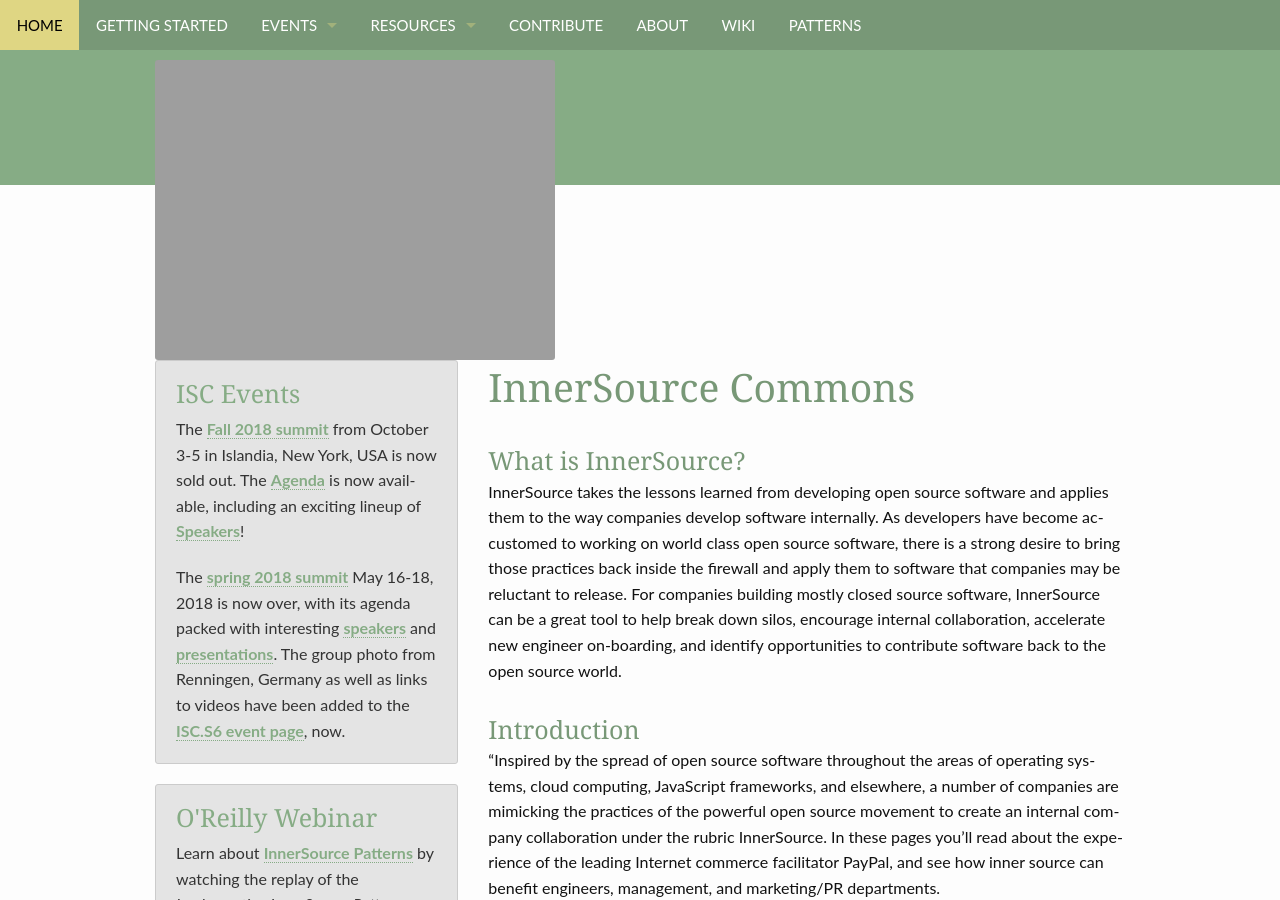
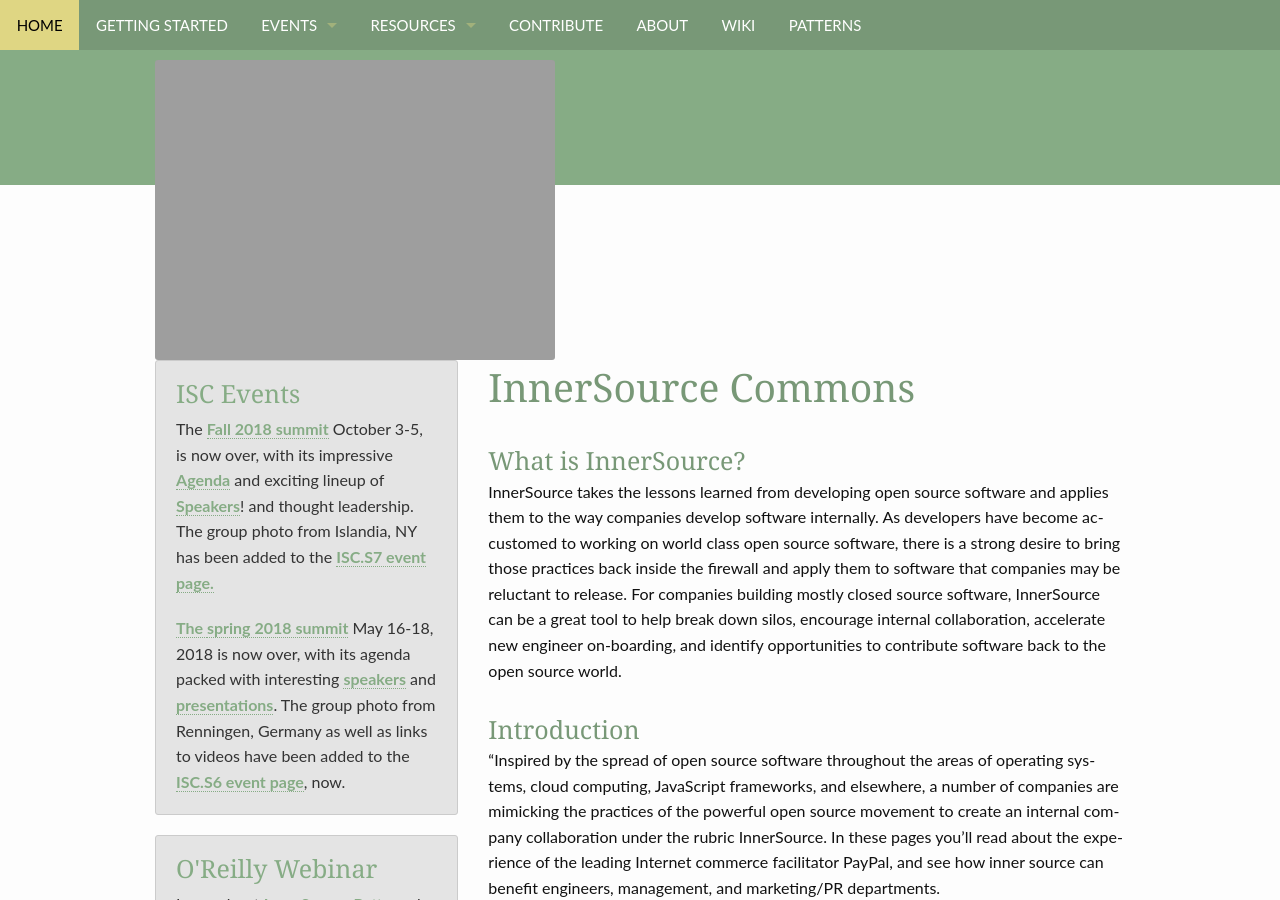
Before and after one commit to paypal/InnerSourceCommons, a Jekyll site: the page built from pages/pages-root-folder/index.md, in a window 1280 px wide and 900 px high. Built offline with Jekyll 4.4.1, drawn with Linux system fonts in a browser that asks for light colours.

Commit message:
summit over photo added
isc.s7 in sidebar

```diff
--- a/_includes/_sidebar.html
+++ b/_includes/_sidebar.html
@@ -2,7 +2,7 @@
 	<div class="panel radius">
 		<h3><a href="/InnerSourceCommons/events/">ISC Events</a></h3>
 		<p>
-        The <a href="/InnerSourceCommons/events/isc-fall-2018/">Fall 2018 summit</a> from October 3-5 in Islandia, New York, USA is now sold out. The <a href="http://paypal.github.io/InnerSourceCommons/events/isc-fall-2018-agenda" alt="Agenda">Agenda</a> is now available, including an exciting lineup of <a href="http://paypal.github.io/InnerSourceCommons/events/isc-fall-2018-speakers" alt="Speakers"> Speakers</a>!</p>
+        The <a href="/InnerSourceCommons/events/isc-fall-2018/">Fall 2018 summit</a> October 3-5, is now over, with its impressive <a href="http://paypal.github.io/InnerSourceCommons/events/isc-fall-2018-agenda" alt="Agenda">Agenda</a> and exciting lineup of <a href="http://paypal.github.io/InnerSourceCommons/events/isc-fall-2018-speakers" alt="Speakers"> Speakers</a>!</p> and thought leadership. The group photo from Islandia, NY has been added to the <a href="/InnerSourceCommons/events/isc-fall-2018/">ISC.S7 event page.
     <p>
         The <a href="/InnerSourceCommons/events/isc-spring-2018/">spring 2018 summit</a> May 16-18, 2018 is now over, with its agenda packed with interesting <a href="http://paypal.github.io/InnerSourceCommons/events/isc-spring-2018-speakers" alt="Our speakers">speakers</a> and <a href="http://paypal.github.io/InnerSourceCommons/events/isc-spring-2018-agenda" alt="Our presentations">presentations</a>. The group photo from Renningen, Germany as well as links to videos have been added to the <a href="/InnerSourceCommons/events/isc-spring-2018/">ISC.S6 event page</a>, now.</p>
 
```
